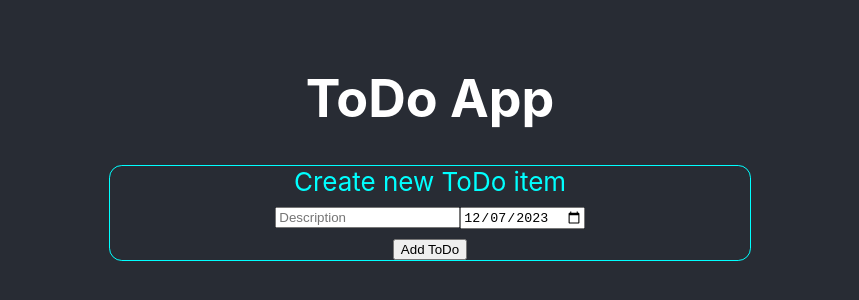
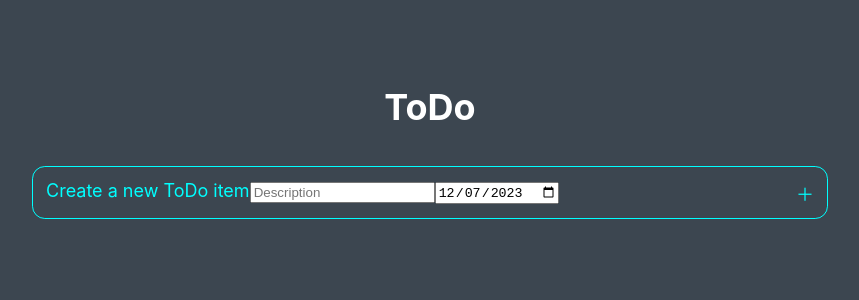
Before and after one commit to robert89221/todo-webapp, a React (Create React App) app: page / in a window 1280 px wide. Shown: the part 228-528 px from the top of the page, without its empty margins (210-1069 px from the left). Built offline with nearby package versions, Linux system fonts and the light colour scheme.

Commit message:
Improve tile styling

```diff
--- a/src/App.css
+++ b/src/App.css
@@ -1,14 +1,14 @@
 
 .App
 {
-  text-align: center;
-  background-color: #282c34;
+  text-align: left;
+  background-color: rgb(60, 70, 80);
   min-height: 100vh;
   display: flex;
   flex-direction: column;
   align-items: center;
   justify-content: center;
-  font-size: calc(10px + 2vmin);
+  font-size: calc(10px + 1vmin);
   color: white;
 }
 
--- a/src/App.js
+++ b/src/App.js
@@ -63,7 +63,7 @@ function App()
   return (
     <div className="App">
       <header>
-        <h1>ToDo App</h1>
+        <h1>ToDo</h1>
       </header>
       <NewTodo descriptionState={description}
                descriptionHandler={setDescription}
--- a/src/components/NewTodo.css
+++ b/src/components/NewTodo.css
@@ -1,9 +1,29 @@
 
 .NewTodo
 {
+  display: flex;
   color: aqua;
   border-radius: 1vw;
   border-style: solid;
   border-width: 1px;
-  width: 50vw;
+  width: 60vw;
+  margin: 1vw;
+  padding: 1vw;
 }
+
+.text-container
+{
+  flex: 10;
+}
+
+.button-container
+{
+  flex: 1;
+  text-align: right;
+  margin: auto;
+}
+
+.button-container a
+{
+  cursor: pointer;
+}
--- a/src/components/NewTodo.js
+++ b/src/components/NewTodo.js
@@ -14,14 +14,16 @@ export default function NewTodo(props)
   return (
 
     <div className="NewTodo">
-      Create new ToDo item
+      Create a new ToDo item<br/>
       <form onSubmit={handleSubmit}>
         <input type="text" placeholder="Description" value={descriptionState}
                onChange={(x) => descriptionHandler(x.target.value)} required />
         <input type="date" value={dateState}
                onChange={(x) => dateHandler(x.target.value)} />
       </form>
-      <button onClick={addHandler}>Add ToDo</button>
+      <div class="button-container">
+        <a onClick={addHandler}>&#xff0b;</a>
+      </div>
     </div>
 
   );
--- a/src/components/TodoTile.css
+++ b/src/components/TodoTile.css
@@ -1,9 +1,26 @@
 
 .TodoTile
 {
+  display: flex;
   border-radius: 1vw;
-  width: 50vw;
+  width: 60vw;
   margin: 1vw;
   padding: 1vw;
+}
+
+.text-container
+{
+  flex: 10;
+}
+
+.button-container
+{
+  flex: 1;
+  text-align: right;
+  margin: auto;
+}
+
+.button-container a
+{
   cursor: pointer;
 }
--- a/src/components/TodoTile.js
+++ b/src/components/TodoTile.js
@@ -34,12 +34,15 @@ export default function TodoTile(props)
   return (
     <div className="TodoTile"
          style={{backgroundColor: color}}>
-      { description }
-      <div>
+      <div className="text-container">
+        { description }
+        <br/><br/>
         { when }
       </div>
-      <button onClick={() => doneHandler(id)}>Done</button>
-      <button onClick={() => deleteHandler(id)}>Delete</button>
+      <div className="button-container">
+        <a onClick={() => doneHandler(id)}>&#x2713;</a><br/>
+        <a onClick={() => deleteHandler(id)}>&#x1f7aa;</a>
+      </div>
     </div>
   );
 }
```
